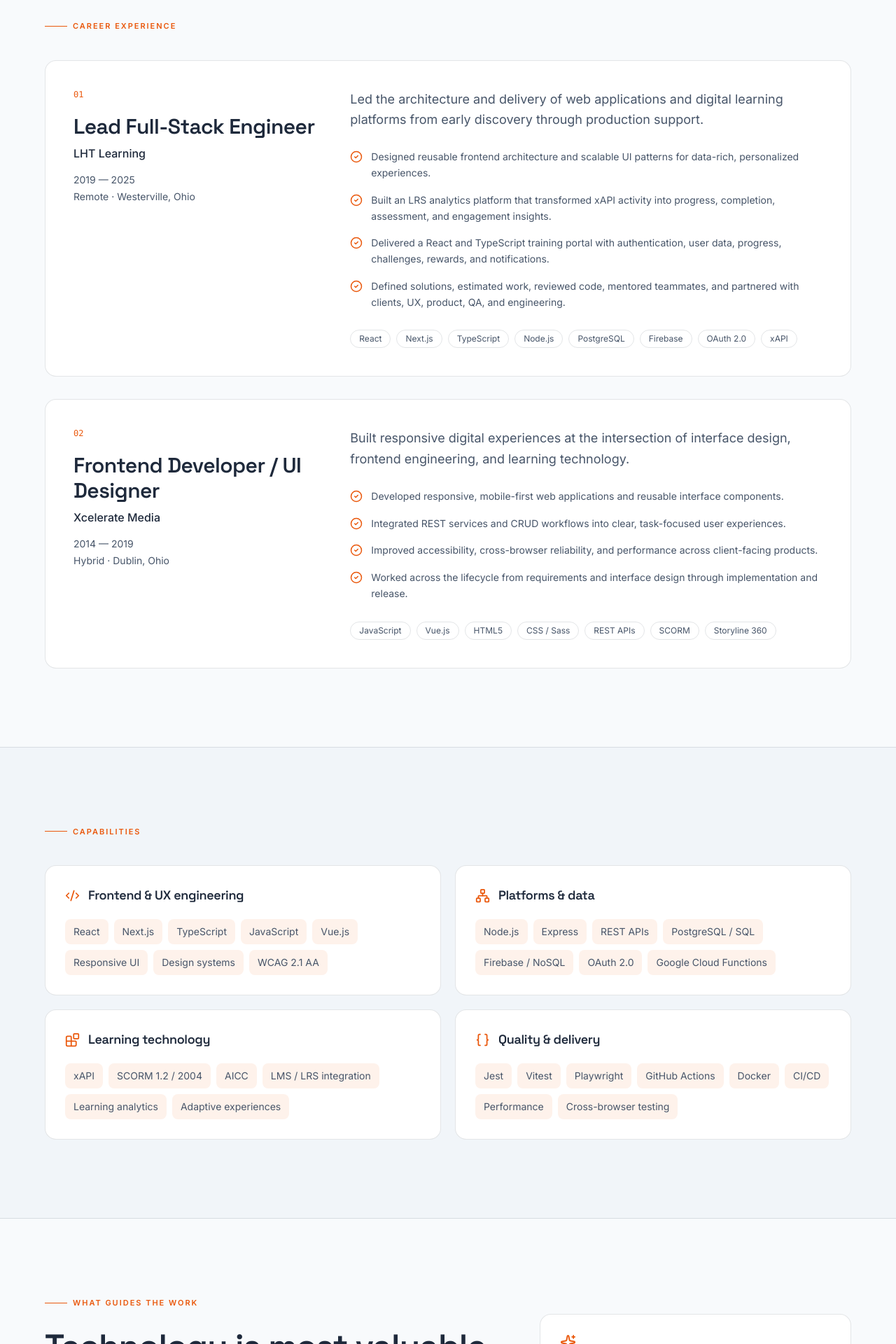
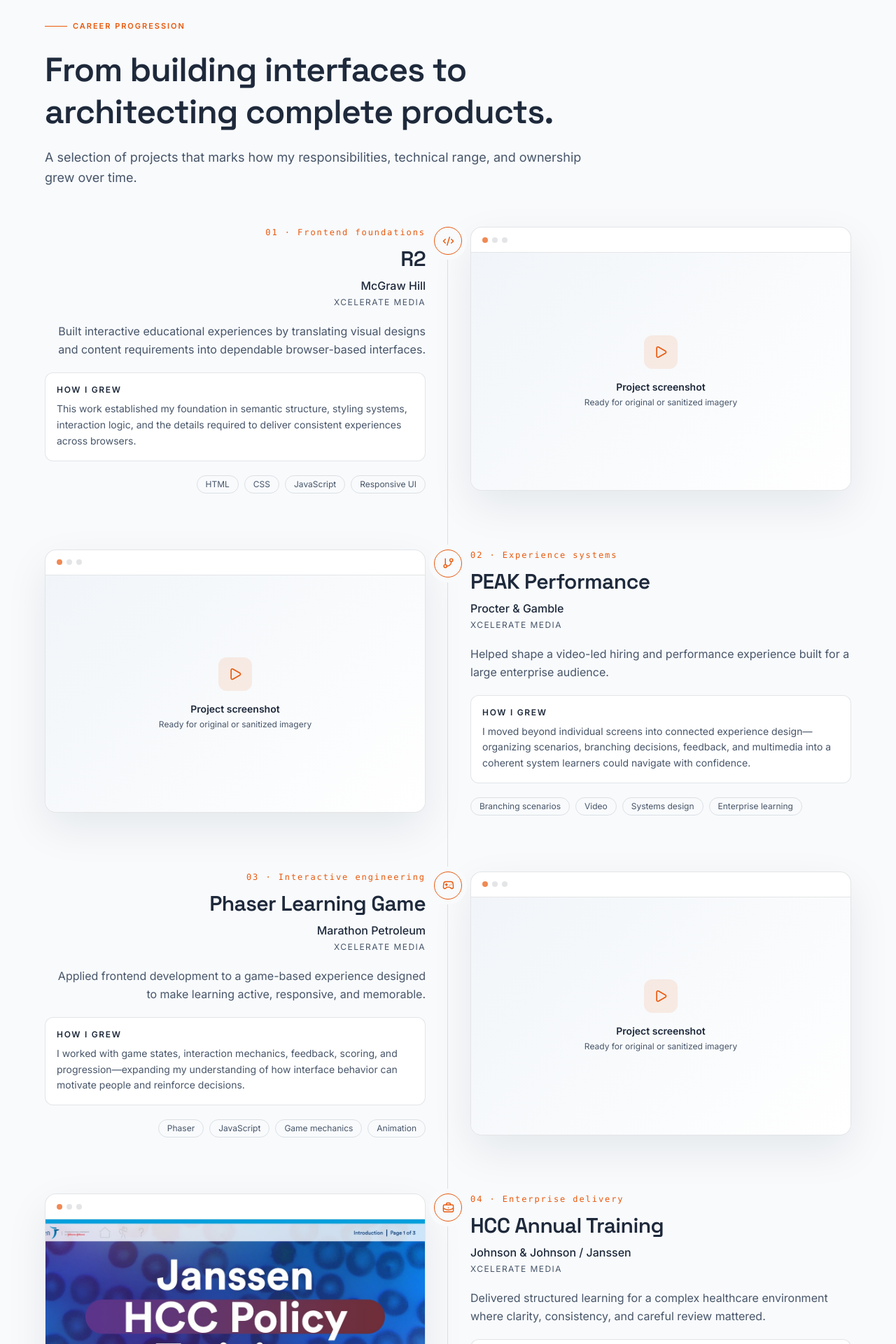
Before and after one commit to dgutensohn03/dg-portfolio, a Next.js app: page /experience in a window 1280 px wide. Shown: the part 1280-3200 px from the top of the page at 70% size. Built offline with nearby package versions, Linux system fonts and the light colour scheme.

Commit message:
Build visual career progression timeline

```diff
--- a/src/app/experience/page.tsx
+++ b/src/app/experience/page.tsx
@@ -1,4 +1,5 @@
 import type { Metadata } from "next";
+import Image from "next/image";
 import Link from "next/link";
 import {
   Accessibility,
@@ -8,12 +9,14 @@
   Braces,
   BriefcaseBusiness,
   ChartNoAxesCombined,
-  CheckCircle2,
   Code2,
   GraduationCap,
+  Gamepad2,
+  GitBranch,
   Layers3,
   Mail,
   Network,
+  Play,
   Sparkles,
   Users,
 } from "lucide-react";
@@ -47,38 +50,88 @@
   },
 ];
 
-const roles = [
+const careerTimeline = [
   {
-    company: "LHT Learning",
-    title: "Lead Full-Stack Engineer",
-    dates: "2019 — 2025",
-    location: "Remote · Westerville, Ohio",
-    summary:
-      "Led the architecture and delivery of web applications and digital learning platforms from early discovery through production support.",
-    highlights: [
-      "Designed reusable frontend architecture and scalable UI patterns for data-rich, personalized experiences.",
-      "Built an LRS analytics platform that transformed xAPI activity into progress, completion, assessment, and engagement insights.",
-      "Delivered a React and TypeScript training portal with authentication, user data, progress, challenges, rewards, and notifications.",
-      "Defined solutions, estimated work, reviewed code, mentored teammates, and partnered with clients, UX, product, QA, and engineering.",
-    ],
-    stack: ["React", "Next.js", "TypeScript", "Node.js", "PostgreSQL", "Firebase", "OAuth 2.0", "xAPI"],
+    number: "01",
+    stage: "Frontend foundations",
+    project: "R2",
+    client: "McGraw Hill",
+    employer: "Xcelerate Media",
+    icon: Code2,
+    summary: "Built interactive educational experiences by translating visual designs and content requirements into dependable browser-based interfaces.",
+    contribution: "This work established my foundation in semantic structure, styling systems, interaction logic, and the details required to deliver consistent experiences across browsers.",
+    stack: ["HTML", "CSS", "JavaScript", "Responsive UI"],
+    image: null,
+    imageAlt: "McGraw Hill R2 project screenshot",
   },
   {
-    company: "Xcelerate Media",
-    title: "Frontend Developer / UI Designer",
-    dates: "2014 — 2019",
-    location: "Hybrid · Dublin, Ohio",
-    summary:
-      "Built responsive digital experiences at the intersection of interface design, frontend engineering, and learning technology.",
-    highlights: [
-      "Developed responsive, mobile-first web applications and reusable interface components.",
-      "Integrated REST services and CRUD workflows into clear, task-focused user experiences.",
-      "Improved accessibility, cross-browser reliability, and performance across client-facing products.",
-      "Worked across the lifecycle from requirements and interface design through implementation and release.",
-    ],
-    stack: ["JavaScript", "Vue.js", "HTML5", "CSS / Sass", "REST APIs", "SCORM", "Storyline 360"],
+    number: "02",
+    stage: "Experience systems",
+    project: "PEAK Performance",
+    client: "Procter & Gamble",
+    employer: "Xcelerate Media",
+    icon: GitBranch,
+    summary: "Helped shape a video-led hiring and performance experience built for a large enterprise audience.",
+    contribution: "I moved beyond individual screens into connected experience design—organizing scenarios, branching decisions, feedback, and multimedia into a coherent system learners could navigate with confidence.",
+    stack: ["Branching scenarios", "Video", "Systems design", "Enterprise learning"],
+    image: null,
+    imageAlt: "P&G PEAK Performance project screenshot",
+  },
+  {
+    number: "03",
+    stage: "Interactive engineering",
+    project: "Phaser Learning Game",
+    client: "Marathon Petroleum",
+    employer: "Xcelerate Media",
+    icon: Gamepad2,
+    summary: "Applied frontend development to a game-based experience designed to make learning active, responsive, and memorable.",
+    contribution: "I worked with game states, interaction mechanics, feedback, scoring, and progression—expanding my understanding of how interface behavior can motivate people and reinforce decisions.",
+    stack: ["Phaser", "JavaScript", "Game mechanics", "Animation"],
+    image: null,
+    imageAlt: "Marathon Phaser learning game screenshot",
+  },
+  {
+    number: "04",
+    stage: "Enterprise delivery",
+    project: "HCC Annual Training",
+    client: "Johnson & Johnson / Janssen",
+    employer: "Xcelerate Media",
+    icon: BriefcaseBusiness,
+    summary: "Delivered structured learning for a complex healthcare environment where clarity, consistency, and careful review mattered.",
+    contribution: "The project strengthened my ability to translate dense, regulated content into an understandable experience while collaborating across design, subject-matter, quality, and client stakeholders.",
+    stack: ["Healthcare", "Compliance", "Information design", "Quality assurance"],
+    image: "/images/projects/janssen/janssen-hcc-annual-thumb-title.jpg",
+    imageAlt: "Johnson & Johnson Janssen HCC annual training",
+  },
+  {
+    number: "05",
+    stage: "Product engineering",
+    project: "VCERT Training Portal",
+    client: "Valvoline",
+    employer: "LHT Learning",
+    icon: Layers3,
+    summary: "Engineered a persistent training product with reusable interfaces, authenticated users, personalized experiences, and cloud-connected data.",
+    contribution: "I helped move the work from stand-alone learning experiences to an extensible application—building component patterns and features for progress, challenges, rewards, notifications, and user-specific journeys.",
+    stack: ["React", "TypeScript", "Firebase Auth", "NoSQL", "Cloud Functions"],
+    image: "/images/projects/valvoline/valvoline-vcert-thumb-title.jpg",
+    imageAlt: "Valvoline VCERT training portal",
+  },
+  {
+    number: "06",
+    stage: "Full-stack ownership",
+    project: "LRS & Analytics Platform",
+    client: "Enterprise learning platform",
+    employer: "LHT Learning",
+    icon: ChartNoAxesCombined,
+    summary: "Built a data-rich platform that transformed xAPI learning activity into useful progress, completion, assessment, and engagement insights.",
+    contribution: "I worked across the product—from interface architecture and interactive visualizations to APIs, authentication, cloud functions, relational data, queries, deployment, estimation, and technical direction.",
+    stack: ["React / Next.js", "Plotly", "REST APIs", "PostgreSQL", "OAuth 2.0", "xAPI"],
+    image: "/images/projects/analytics/analytics-dashboard_data.jpeg",
+    imageAlt: "Learning record store analytics dashboard",
   },
 ];
+
+const additionalClients = ["Safelite", "Southern California Edison", "Diageo", "Smirnoff", "Honda", "AEP"];
 
 const capabilities = [
   {
@@ -161,33 +214,71 @@
 
         <section className="px-6 py-20 lg:py-28">
           <div className="mx-auto max-w-6xl">
-            <Eyebrow>Career experience</Eyebrow>
-            <div className="mt-10 space-y-8">
-              {roles.map((role, index) => (
-                <article key={role.company} className="grid gap-8 rounded-2xl border border-[var(--hairline)] bg-[var(--case-card)] p-6 sm:p-8 lg:grid-cols-[.7fr_1.3fr] lg:p-10">
-                  <div>
-                    <p className="font-mono text-xs text-[var(--accent)]">0{index + 1}</p>
-                    <h2 className="mt-5 text-2xl font-semibold sm:text-3xl">{role.title}</h2>
-                    <p className="mt-2 font-medium">{role.company}</p>
-                    <p className="mt-4 text-sm text-[var(--muted)]">{role.dates}</p>
-                    <p className="mt-1 text-sm text-[var(--muted)]">{role.location}</p>
-                  </div>
-                  <div>
-                    <p className="text-lg leading-relaxed text-[var(--muted)]">{role.summary}</p>
-                    <ul className="mt-7 space-y-4">
-                      {role.highlights.map((highlight) => (
-                        <li key={highlight} className="flex gap-3 text-sm leading-relaxed text-[var(--muted)]">
-                          <CheckCircle2 size={18} className="mt-0.5 shrink-0 text-[var(--accent)]" />
-                          <span>{highlight}</span>
-                        </li>
-                      ))}
-                    </ul>
-                    <div className="mt-7 flex flex-wrap gap-2">
-                      {role.stack.map((item) => <span key={item} className="rounded-full border border-[var(--hairline)] px-3 py-1 text-xs text-[var(--muted)]">{item}</span>)}
-                    </div>
-                  </div>
-                </article>
-              ))}
+            <Eyebrow>Career progression</Eyebrow>
+            <div className="mt-6 max-w-3xl">
+              <h2 className="text-3xl font-semibold leading-tight sm:text-5xl">From building interfaces to architecting complete products.</h2>
+              <p className="mt-5 text-lg leading-relaxed text-[var(--muted)]">A selection of projects that marks how my responsibilities, technical range, and ownership grew over time.</p>
+            </div>
+
+            <div className="relative mt-14">
+              <div className="absolute bottom-0 left-[19px] top-0 w-px bg-[var(--hairline)] md:left-1/2 md:-translate-x-px" aria-hidden="true" />
+              <ol className="space-y-12 md:space-y-20">
+                {careerTimeline.map((item, index) => {
+                  const Icon = item.icon;
+                  const copyFirst = index % 2 === 0;
+                  return (
+                    <li key={item.project} className="relative pl-14 md:grid md:grid-cols-2 md:gap-16 md:pl-0">
+                      <span className="absolute left-0 top-0 z-10 grid h-10 w-10 place-items-center rounded-full border border-[var(--accent)] bg-[var(--case-base)] text-[var(--accent)] shadow-[0_0_0_7px_var(--case-base)] md:left-1/2 md:-translate-x-1/2" aria-hidden="true">
+                        <Icon size={17} />
+                      </span>
+
+                      <div className={`${copyFirst ? "md:col-start-1 md:row-start-1" : "md:col-start-2 md:row-start-1"} ${copyFirst ? "md:text-right" : ""}`}>
+                        <p className="font-mono text-xs font-medium tracking-[0.16em] text-[var(--accent)]">{item.number} · {item.stage}</p>
+                        <h3 className="mt-3 text-2xl font-semibold sm:text-3xl">{item.project}</h3>
+                        <p className="mt-2 font-medium">{item.client}</p>
+                        <p className="mt-1 text-xs uppercase tracking-[0.12em] text-[var(--muted)]">{item.employer}</p>
+                        <p className="mt-5 leading-relaxed text-[var(--muted)]">{item.summary}</p>
+                        <div className={`mt-5 rounded-xl border border-[var(--hairline)] bg-[var(--case-card)] p-4 ${copyFirst ? "md:text-left" : ""}`}>
+                          <p className="text-xs font-semibold uppercase tracking-[0.14em] text-[var(--fg)]">How I grew</p>
+                          <p className="mt-2 text-sm leading-relaxed text-[var(--muted)]">{item.contribution}</p>
+                        </div>
+                        <div className={`mt-5 flex flex-wrap gap-2 ${copyFirst ? "md:justify-end" : ""}`}>
+                          {item.stack.map((skill) => <span key={skill} className="rounded-full border border-[var(--hairline)] px-3 py-1 text-xs text-[var(--muted)]">{skill}</span>)}
+                        </div>
+                      </div>
+
+                      <div className={`${copyFirst ? "md:col-start-2 md:row-start-1" : "md:col-start-1 md:row-start-1"} mt-7 md:mt-0`}>
+                        <div className="overflow-hidden rounded-2xl border border-[var(--hairline)] bg-[var(--case-card)] shadow-[0_22px_60px_rgba(15,23,42,.08)]">
+                          <div className="flex h-9 items-center gap-1.5 border-b border-[var(--hairline)] px-4" aria-hidden="true">
+                            <span className="h-2 w-2 rounded-full bg-[var(--accent)]/70" /><span className="h-2 w-2 rounded-full bg-[var(--hairline)]" /><span className="h-2 w-2 rounded-full bg-[var(--hairline)]" />
+                          </div>
+                          {item.image ? (
+                            <div className="relative aspect-[16/10] bg-[var(--case-band)]">
+                              <Image src={item.image} alt={item.imageAlt} fill sizes="(min-width: 768px) 50vw, 100vw" className="object-cover object-top" />
+                            </div>
+                          ) : (
+                            <div className="grid aspect-[16/10] place-items-center bg-[linear-gradient(135deg,var(--case-band),var(--case-card))] p-8 text-center">
+                              <div>
+                                <span className="mx-auto grid h-12 w-12 place-items-center rounded-xl bg-[var(--accent)]/10 text-[var(--accent)]"><Play size={20} /></span>
+                                <p className="mt-4 text-sm font-semibold">Project screenshot</p>
+                                <p className="mt-1 text-xs text-[var(--muted)]">Ready for original or sanitized imagery</p>
+                              </div>
+                            </div>
+                          )}
+                        </div>
+                      </div>
+                    </li>
+                  );
+                })}
+              </ol>
+            </div>
+
+            <div className="mt-20 rounded-2xl border border-[var(--hairline)] bg-[var(--case-card)] p-6 sm:p-8">
+              <p className="text-xs font-semibold uppercase tracking-[0.16em] text-[var(--accent)]">Additional enterprise work</p>
+              <p className="mt-3 max-w-3xl text-sm leading-relaxed text-[var(--muted)]">Along the way, I also contributed to digital experiences for organizations across automotive, energy, consumer goods, and workforce development.</p>
+              <div className="mt-6 flex flex-wrap gap-2">
+                {additionalClients.map((client) => <span key={client} className="rounded-lg bg-[var(--accent)]/8 px-4 py-2 text-sm font-medium">{client}</span>)}
+              </div>
             </div>
           </div>
         </section>
```
